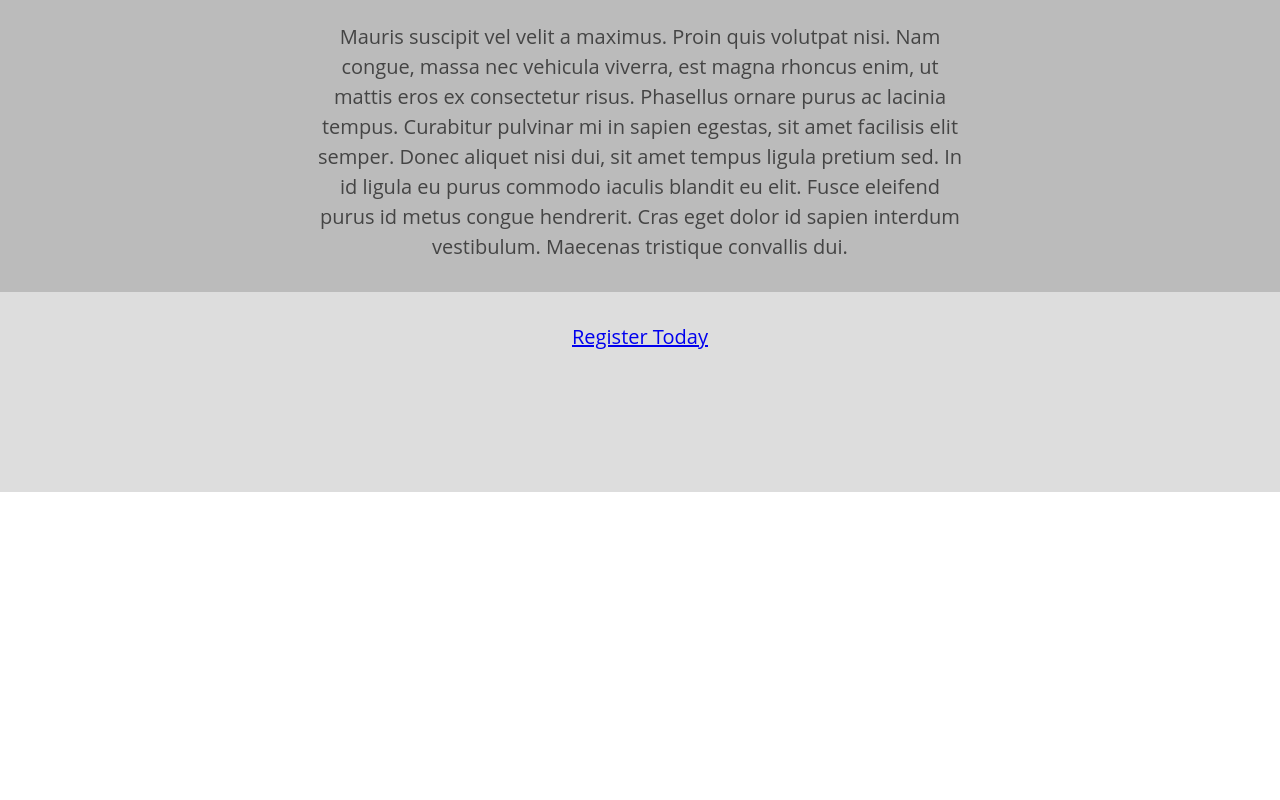
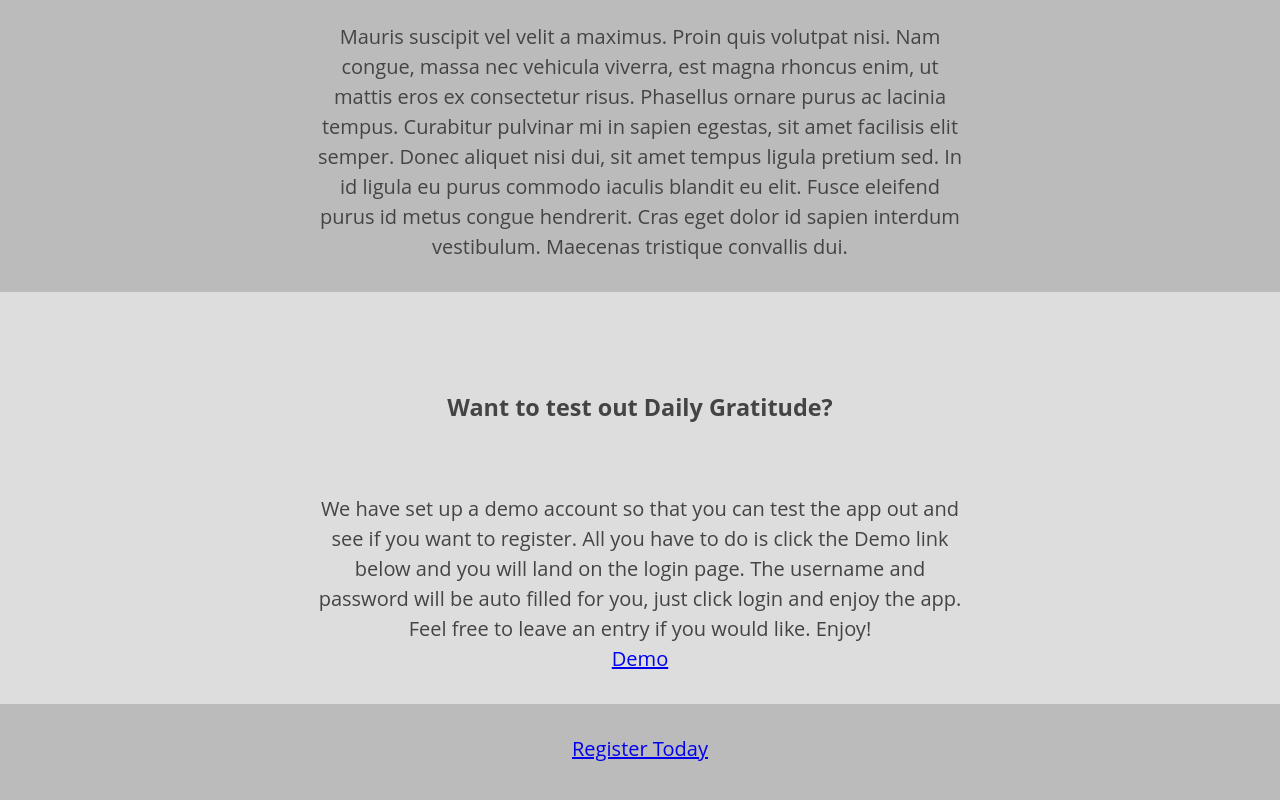
Before and after one commit to andrewrametta/daily-gratitude-app, a React (Create React App) app: page / in a window 1280 px wide. Shown: the part 1622-2422 px from the top of the page. Before the commit the page ends 2114 px from the top, so only its background shows below. Built offline with nearby package versions, Linux system fonts and the light colour scheme; no server answers.

Commit message:
added snapshots and testing

```diff
--- a/src/components/Landing/Landing.js
+++ b/src/components/Landing/Landing.js
@@ -62,6 +62,19 @@
           </p>
         </section>
         <section>
+          <header>
+            <h3>Want to test out Daily Gratitude?</h3>
+          </header>
+          <p>
+            We have set up a demo account so that you can test the app out and
+            see if you want to register. All you have to do is click the Demo
+            link below and you will land on the login page. The username and
+            password will be auto filled for you, just click login and enjoy the
+            app. Feel free to leave an entry if you would like. Enjoy!
+          </p>
+          <Link to="/login">Demo</Link>
+        </section>
+        <section>
           <Link to="/register">Register Today</Link>
         </section>
       </div>
--- a/src/components/Login/Login.js
+++ b/src/components/Login/Login.js
@@ -37,16 +37,16 @@
           <form className="Login-form" onSubmit={this.handleLogin}>
             {this.state.error && <p className="error">{this.state.error}</p>}
             <div>
-              <label htmlFor="username">Username</label>
+              <label htmlFor="username">Username </label>
               <input
                 type="text"
                 name="username"
                 id="username"
-                defaultValue="Username"
+                defaultValue="DemoUser"
               />
             </div>
             <div>
-              <label htmlFor="password">Password</label>
+              <label htmlFor="password">Password </label>
               <input
                 type="password"
                 name="password"
```
Also changed, not shown: 2 other files (tests, documents, lock files or other folders).
